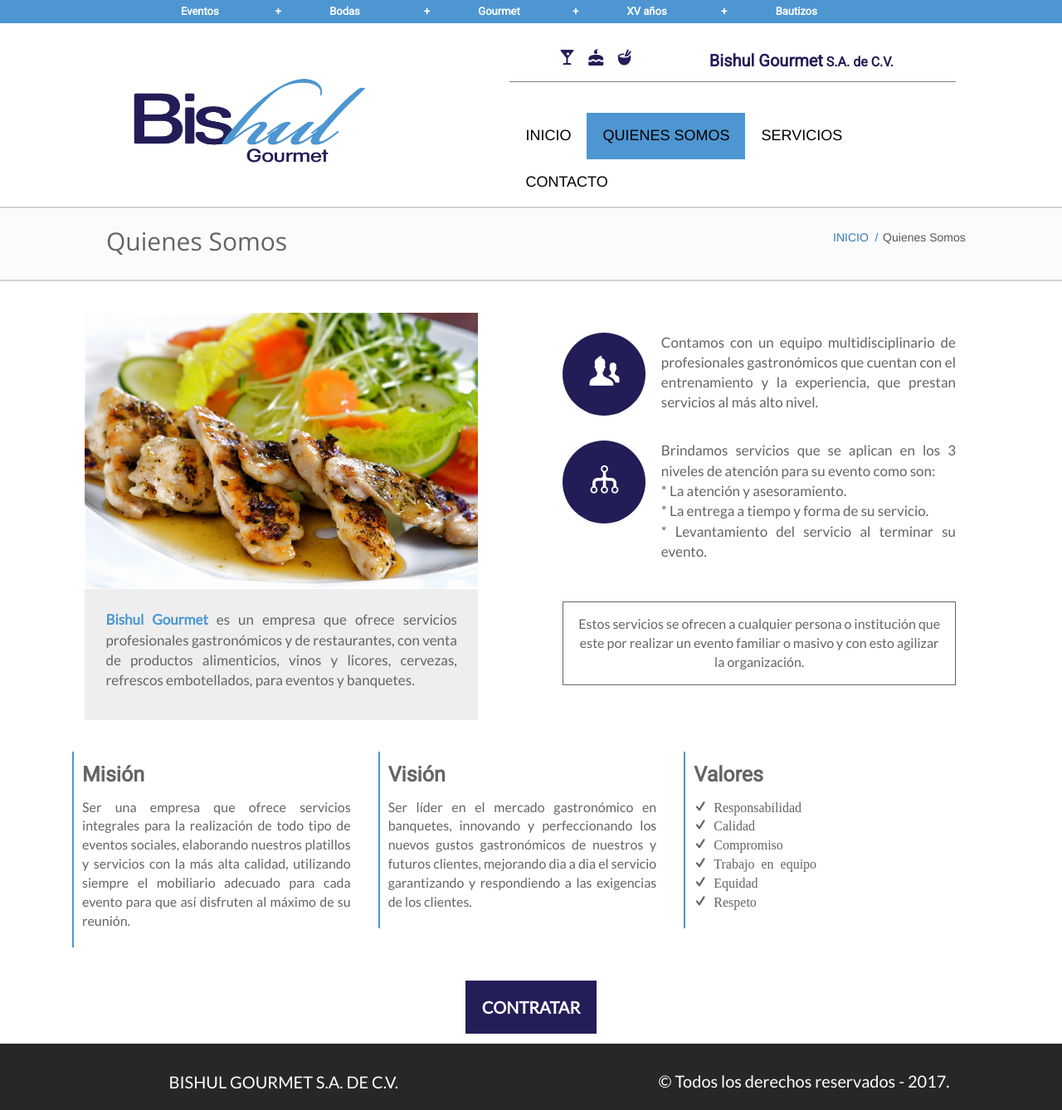
After one commit to esteban1234/bishul, a PHP site: page /vistas/nosotros.php in a window 1280 px wide. The commit adds this page. Shown: the whole page at 83% size. Run offline with PHP 8.4, Linux system fonts and the light colour scheme; some web fonts are replaced.

Commit message:
quienes somos listo

```diff
--- a/css/estilos.css
+++ b/css/estilos.css
@@ -6,8 +6,6 @@
         -moz-box-sizing: border-box;
         box-sizing: border-box;
     }
-
-
     /*------------------ir-arriba-------------*/
 
     .ir-arriba {
@@ -21,8 +19,6 @@
         bottom: 20px;
         right: 20px;
     }
-
-
     /*-------------------------------------------*/
 
     .lineaarriba {
@@ -69,8 +65,6 @@
         margin-right: 20%;
         font-size: 13px;
     }
-
-
     /*------------------header-----------*/
 
     header {
@@ -142,8 +136,6 @@ figure .imglogo {
         font-size: 20px;
         margin-left: 10%;
     }
-
-
     /*-------------------------------menu--------------------*/
 
     .nav1 {
@@ -182,8 +174,6 @@ figure .imglogo {
         background-color: #4D96D1;
         color: #fff;
     }
-
-
     /*---------------------slide--------------------*/
 
     .slide {
@@ -200,8 +190,6 @@ figure .imglogo {
         background-position: center center;
         background-repeat: no-repeat;
     }
-
-
     /*--------------------servicios index--------------*/
 
     .contenser {
@@ -354,8 +342,6 @@ figure .imglogo {
         background-color: #4D96D1;
         color: #000;
     }
-
-
     /*--------------------------galeria index-------------*/
 
     .gal {
@@ -380,8 +366,6 @@ figure .imglogo {
     .fila2 {
         margin-top: 3%;
     }
-
-
     /*---------------footer-------------*/
 
     footer {
@@ -430,8 +414,134 @@ footer {
         margin-left: 5%;
         /*text-align: right;*/
     }
+    /*---------------------------quienes somos---------------*/
 
+    .contieneserv {
+        /*outline: 2px red solid;*/
+        width: 100%;
+        overflow: hidden;
+    }
 
+    .fotodescrip {
+        /*outline: 2px green solid;*/
+        overflow: hidden;
+        margin-left: 8%;
+        margin-top: 3%;
+        width: 37%;
+        background-color: #EEEEEE;
+        float: left;
+    }
+
+    .tex_bajo_foto {
+        padding: 25px;
+        width: 100%;
+        text-align: justify;
+        font-family: 'Lato', sans-serif;
+        color: #626567;
+        font-size: 17px;
+    }
+
+    .tex_bajo_foto b {
+        color: #4D96D1;
+    }
+
+    .iconosdescrip {
+        overflow: hidden;
+        margin-right: 10%;
+        margin-top: 3%;
+        width: 37%;
+        float: right;
+    }
+
+    .icono_texto {
+        width: 100%;
+        margin-top: 5%;
+        overflow: hidden;
+    }
+
+    .contienecirculo {
+        float: left;
+    }
+
+    .circulo {
+        width: 100px;
+        height: 100px;
+        -moz-border-radius: 50%;
+        -webkit-border-radius: 50%;
+        border-radius: 50%;
+        background: #231D57;
+        display: table-cell;
+        text-align: center;
+        font-size: 36px;
+        vertical-align: middle;
+    }
+
+    .icon-users,
+    .icon-flow-tree {
+        color: #fff;
+    }
+
+    .text_lado_icono {
+        float: right;
+        width: 75%;
+        text-align: justify;
+        font-family: 'Lato', sans-serif;
+        color: #626567;
+        font-size: 17px;
+    }
+
+    .textoaparte {
+        width: 100%;
+        text-align: center;
+        padding: 15px;
+        margin-top: 8%;
+        font-family: 'Lato', sans-serif;
+        color: #626567;
+        font-size: 16px;
+        border: 1px #626567 solid;
+    }
+
+    .mvv {
+        /*outline: 2px red solid;*/
+        overflow: hidden;
+        width: 100%;
+        margin-top: 3%;
+    }
+
+    .contienemvv {
+        width: 90%;
+        margin: 0 auto;
+    }
+
+    .mision {
+        /*outline: 2px red solid;*/
+        width: 30%;
+        margin-left: 2%;
+        padding: 10px;
+        float: left;
+        border-left: 2px #4D96D1 solid;
+    }
+
+    .mision:hover {
+        border-left: 2px #231D57 solid;
+    }
+
+    .mision_tit {
+        width: 100%;
+        font-family: 'Roboto', sans-serif;
+        color: #626567;
+        font-size: 25px;
+        font-weight: bold;
+        text-align: justify;
+    }
+
+    .mision_texto {
+        width: 100%;
+        font-family: 'Lato', sans-serif;
+        color: #626567;
+        font-size: 16px;
+        text-align: justify;
+    }
     /*----------------------------contacto-----------------*/
 
     .titcontacto {
--- a/vistas/encabezado.php
+++ b/vistas/encabezado.php
@@ -13,6 +13,7 @@
 	<link rel="stylesheet" href="css/estilos.css">
 	<link rel="stylesheet" href="css/animate.css">
 	<link rel="stylesheet" href="fonts/style.css">
+	<!-- <link rel="stylesheet" href="path/to/font-awesome/css/font-awesome.min.css"> -->
 	<!-- <link rel="stylesheet" href="css/responsivo.css"> -->
 	<link href="https://fonts.googleapis.com/css?family=Lato|Open+Sans|Oswald|Roboto|Roboto+Condensed" rel="stylesheet">
 </head>
--- a/vistas/encabezado2.php
+++ b/vistas/encabezado2.php
@@ -13,6 +13,7 @@
 	<link rel="stylesheet" href="../css/estilos.css">
 	<link rel="stylesheet" href="../css/animate.css">
 	<link rel="stylesheet" href="../fonts/style.css">
+	<!-- <link rel="stylesheet" href="path/to/font-awesome/css/font-awesome.min.css"> -->
 	<!-- <link rel="stylesheet" href="css/responsivo.css"> -->
 	<link href="https://fonts.googleapis.com/css?family=Lato|Open+Sans|Oswald|Roboto|Roboto+Condensed" rel="stylesheet">
 </head>
--- /dev/null
+++ b/vistas/nosotros.php
@@ -0,0 +1,83 @@
+<!DOCTYPE html>
+
+
+<?php include 'encabezado2.php' ?>
+
+<body>
+
+<?php include 'menu2.php' ?>
+
+	<article class="titcontacto">
+		<article class="tituloapartado">
+			Quienes Somos
+		</article>
+
+		<article class="submenu">
+			<li><a href="../index.php">INICIO &nbsp;/</a></li>
+			<li class="cambio">Quienes Somos</li>
+		</article>
+	</article>
+
+	<article class="contieneserv">
+		<article class="fotodescrip">
+		<img class="fotoq" src="../img/slide5.jpg" alt="" width="500">
+		<p class="tex_bajo_foto"><b>Bishul Gourmet</b> es un empresa que ofrece servicios  profesionales gastronómicos y de restaurantes, con venta de productos alimenticios, vinos y licores, cervezas, refrescos embotellados, para eventos y banquetes.</p>
+		</article>
+
+		<article class="iconosdescrip">
+			<article class="icono_texto">
+				<div class="contienecirculo">
+					<article class="circulo"><span class="icon-users"></span></article>
+				</div>
+				<p class="text_lado_icono">Contamos con un equipo multidisciplinario de profesionales gastronómicos que cuentan con el entrenamiento y la experiencia, que prestan servicios al más alto nivel.</p>
+			</article>
+
+			<article class="icono_texto">
+				<div class="contienecirculo">
+					<article class="circulo"><span class="icon-flow-tree"></span></article>
+				</div>
+				<p class="text_lado_icono">Brindamos servicios que se aplican en los 3 niveles de 			atención para su evento como son: <br>
+					* La atención y asesoramiento. <br>
+					* La entrega a tiempo y forma de su servicio. <br>
+					* Levantamiento del servicio al terminar su evento.
+				</p>
+			</article>
+			<p class="textoaparte">Estos servicios se ofrecen a cualquier persona o institución que este por realizar un evento familiar o masivo y con esto agilizar la organización.</p>
+		</article>
+	</article>
+
+	<article class="mvv">
+		<div class="contienemvv">
+			<article class="mision">
+			<p class="mision_tit">Misión</p>
+			<p class="mision_texto">Ser  una empresa que ofrece servicios integrales para la realización de todo tipo de eventos sociales, elaborando nuestros platillos y servicios con la más alta calidad, utilizando siempre el mobiliario adecuado para cada evento para que así disfruten al máximo de su reunión.</p></article>
+
+			<article class="mision">
+			<p class="mision_tit">Visión</p>
+			<p class="mision_texto">Ser líder en el mercado gastronómico en banquetes, innovando y perfeccionando los nuevos gustos gastronómicos de nuestros y futuros clientes, mejorando dia a dia el servicio garantizando y respondiendo a las exigencias de los clientes.</p></article>
+
+			<article class="mision">
+			<p class="mision_tit">Valores</p>
+			<p class="mision_texto">
+			<span class="icon-check">&nbsp;Responsabilidad</span> <br>
+			<span class="icon-check">&nbsp;Calidad</span> <br>
+			<span class="icon-check">&nbsp;Compromiso</span> <br>
+			<span class="icon-check">&nbsp;Trabajo en equipo</span> <br>
+			<span class="icon-check">&nbsp;Equidad</span> <br>
+			<span class="icon-check">&nbsp;Respeto</span>
+			</p></article>
+		</div>
+	</article>
+<p class="btnser"><a class="pulse" href="contacto.php">CONTRATAR</a></p>
+
+		<?php include 'pie.php' ?>
+
+<span class="ir-arriba icon-chevron-up"></span>
+<script type="text/javascript" src="../js/jquery.js"></script>
+<script src="../js/active.js"></script>
+<script src="../js/lightbox.js"></script>
+<script src="../js/bootstrap.js"></script>
+<script type="text/javascript" src="../js/iconoarriba.js"></script>
+
+</body>
+</html>
```
Lines whose indentation alone changed are shown as unchanged.
